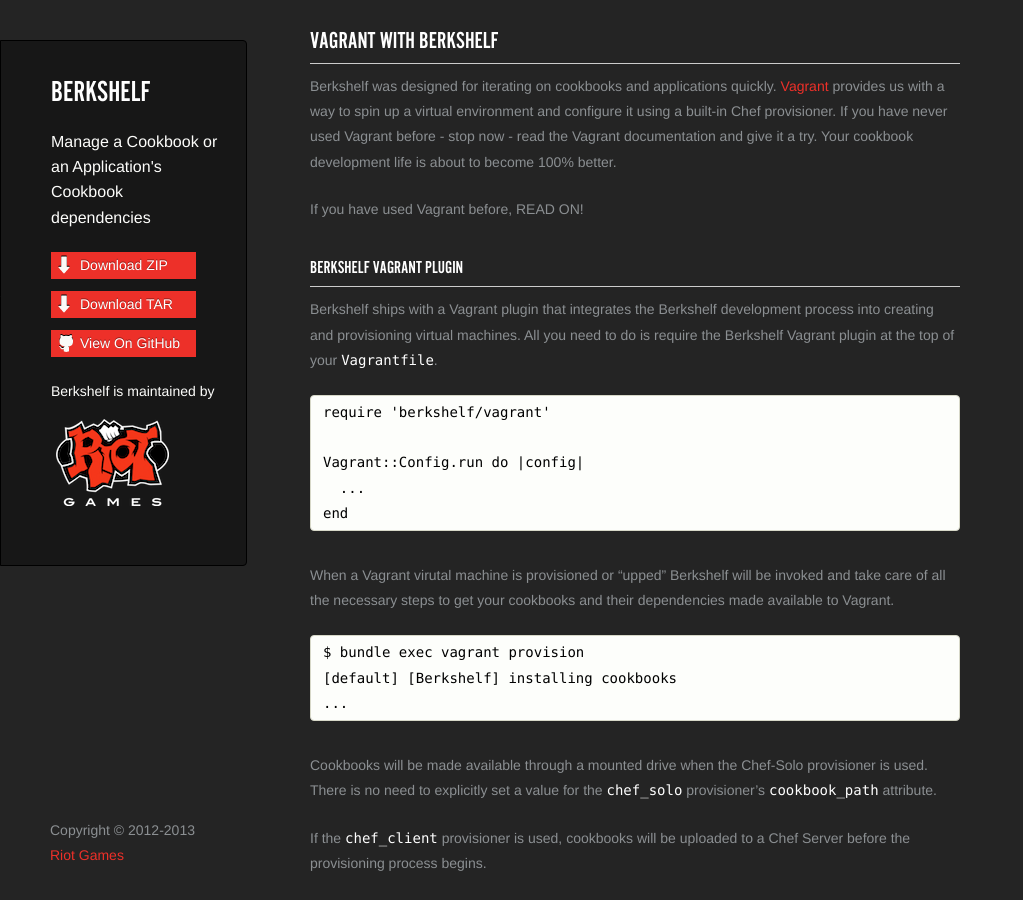
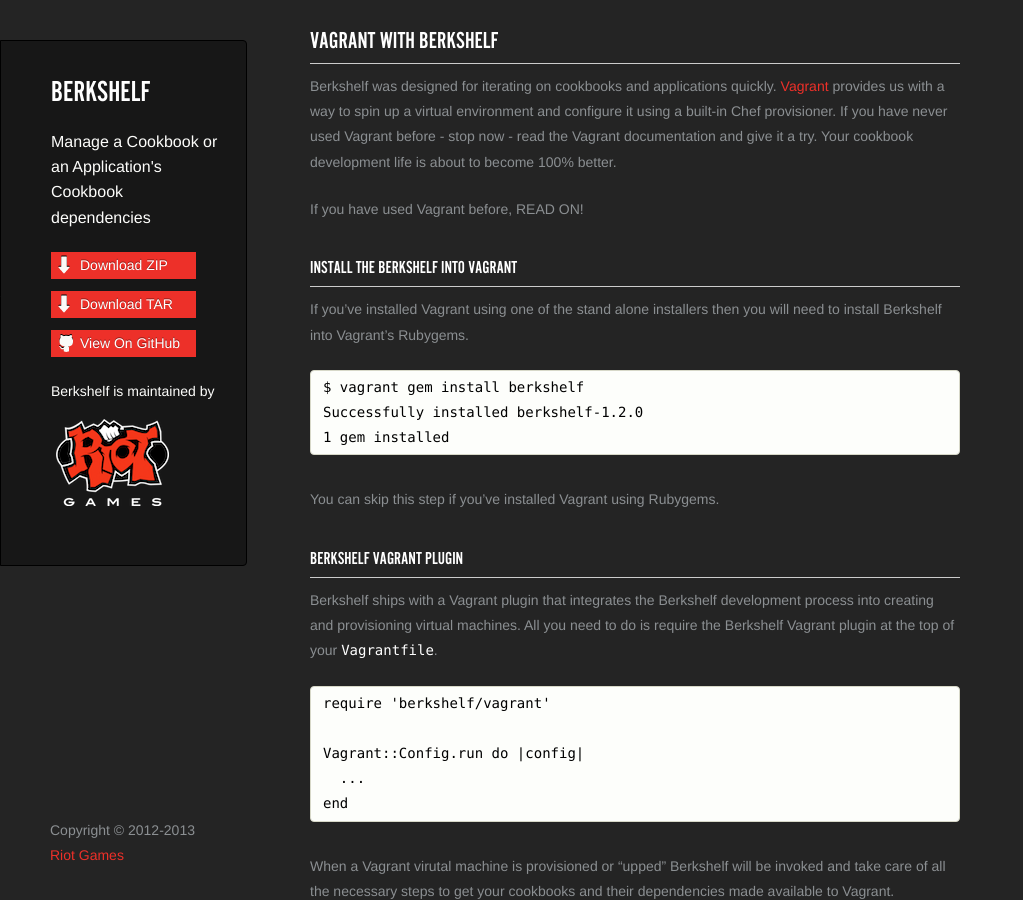
Before and after one commit to berkshelf/berkshelf, a Jekyll site: the page built from index.html, in a window 1280 px wide and 900 px high, scrolled down 4071 px. Shown: the whole window, without its empty margins (0-1023 px from the left). Built offline with Jekyll 4.4.1, drawn with Linux system fonts in a browser that asks for light colours; some of the changed text lies outside the part shown.

Commit message:
add installation instructions for berkshelf into vagrant

```diff
--- a/_includes/index.md
+++ b/_includes/index.md
@@ -3,7 +3,7 @@
 If you're familiar with [Bundler](http://gembundler.com), then Berkshelf is a breeze.
 
     $ gem install berkshelf
-    Successfully installed berkshelf-1.1.0
+    Successfully installed berkshelf-1.2.0
     1 gem installed
 
 Specify your dependencies in a Berksfile in your cookbook's root
@@ -130,6 +130,16 @@ You will only be prompted to fill in the most travelled configuration options. L
 Berkshelf was designed for iterating on cookbooks and applications quickly. [Vagrant](http://vagrantup.com) provides us with a way to spin up a virtual environment and configure it using a built-in Chef provisioner. If you have never used Vagrant before - stop now - read the Vagrant documentation and give it a try. Your cookbook development life is about to become 100% better.
 
 If you have used Vagrant before, READ ON!
+
+### Install the Berkshelf into Vagrant
+
+If you've installed Vagrant using one of the stand alone installers then you will need to install Berkshelf into Vagrant's Rubygems.
+
+    $ vagrant gem install berkshelf
+    Successfully installed berkshelf-1.2.0
+    1 gem installed
+
+You can skip this step if you've installed Vagrant using Rubygems.
 
 ### Berkshelf Vagrant plugin
 
```
